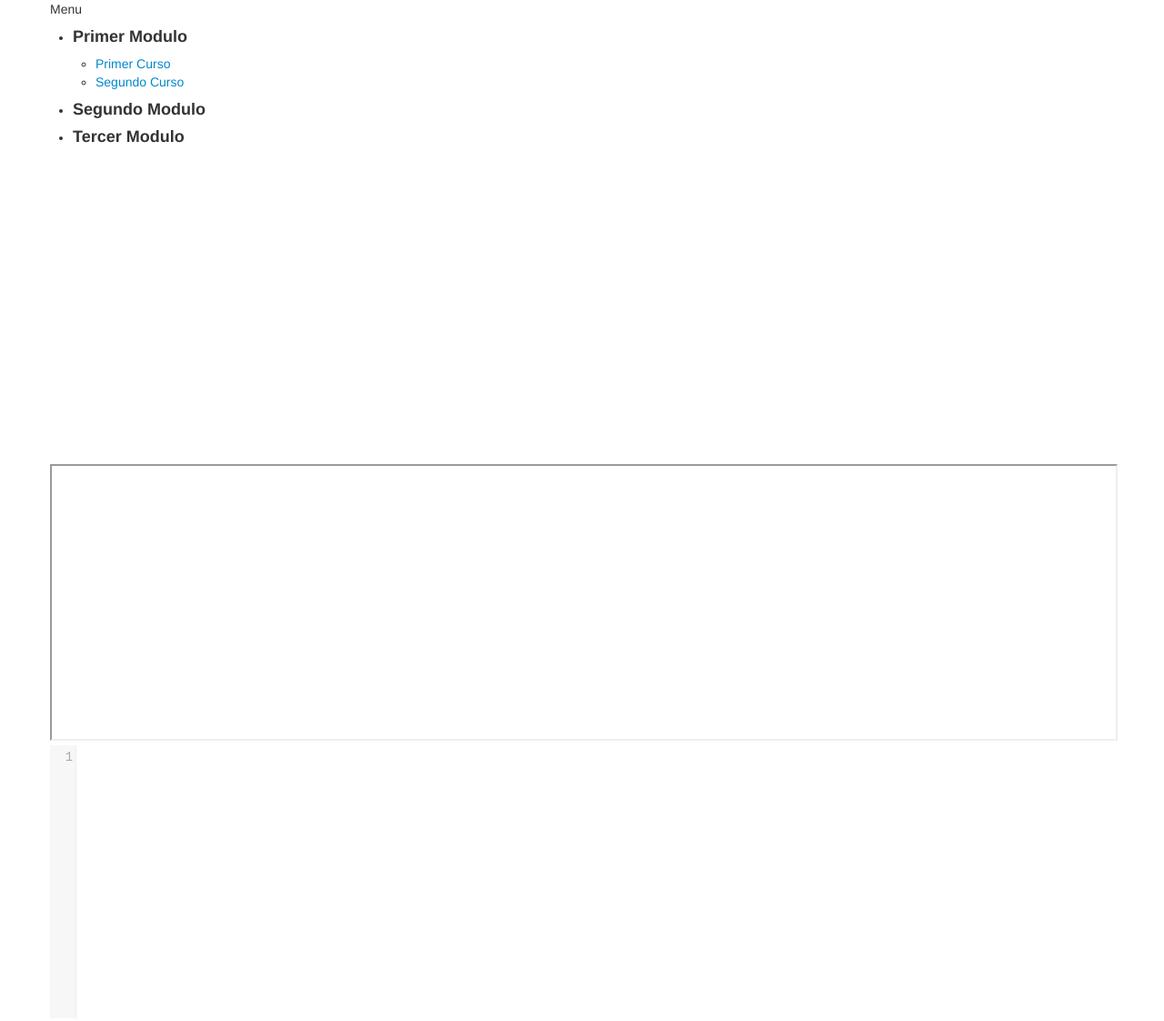
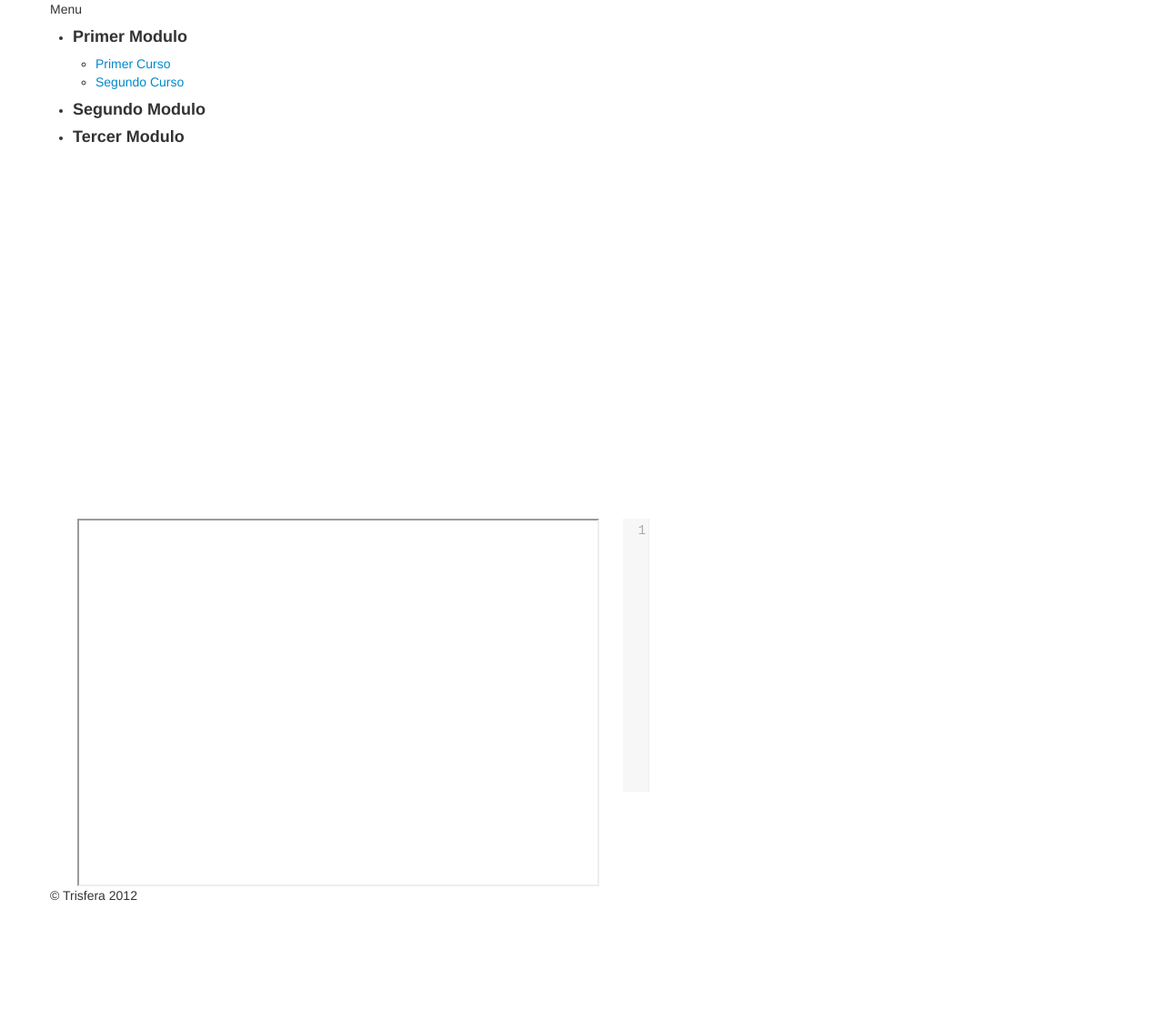
Before and after one commit to firebait/summerCampjs, a plain HTML site: page index.html in a window 1280 px wide. Shown: the top 1122 px of the page at 91% size. After the commit the page ends 1004 px from the top, so only its background shows below. Drawn offline with nearby package versions, Linux system fonts and the light colour scheme.

Commit message:
Actualizacion de documentacion y configuracion de demo.

```diff
--- a/css/main.css
+++ b/css/main.css
@@ -4,17 +4,10 @@
    Author's custom styles
    ========================================================================== */
 
+#video-container, #preview, #slides{
+	height: 400px;
+}
 #video{
 	height: 340px;
 	width:560px;
 }
-
-#preview{
-	width:100%;
-	height: 300px;
-}
-
-#slides{
-	width:100%;
-	height: 500px;
-}
--- a/index.html
+++ b/index.html
@@ -26,13 +26,24 @@
 
             <div id="menu"></div>
 
-            <div id="course">
-                <div id="video-container">
-                    <div id="video"></div>
+            <div id="course" class="row">
+                <div class="span6">
+                    <div id="video-container" class="span6">
+                        <div id="video"></div>
+                    </div>
+                    <iframe id="preview" class="span6"></iframe>
                 </div>
-                <iframe id="preview"></iframe>
-                <div id="code"></div>
-                <div id="slides"></div>
+
+
+                <div class="span5 offset 1">
+                    <div id="slides" class="span5"></div>
+                    <div id="code" class="span5"></div>
+                </div>
+
+
+
+
+
             </div>
 
             <footer>
--- a/js/main.js
+++ b/js/main.js
@@ -75,9 +75,13 @@ SummerCamp = function(options){
 	       						start: timing.timestamp,
 		       					onStart: function( options ) {
 		       						// Set el contenido del editor.
-		       						var code = self.render(timing.code);
-		          					self.codeEditor.setValue(code);
-		          					$.deck('go', timing.slide);
+		       						if(timing.code != 'undefined'){
+		       							var code = self.render(timing.code);
+		          						self.codeEditor.setValue(code);
+		       						}
+		       						if(timing.slide != 'undefined'){
+		       							$.deck('go', timing.slide);
+		       						}
 		       					}
 	     					});
 						})
--- a/menu.json
+++ b/menu.json
@@ -10,14 +10,38 @@
 				"slides": "course/module001/course001/slides.html",
 				"timing": [
 					{
-						"timestamp": 5,
+						"timestamp": 27,
 						"slide": 1,
 						"code": "course/module001/course001/code001.html"
 					},
 					{
-						"timestamp": 10,
+						"timestamp": 33,
 						"slide": 2,
 						"code": "course/module001/course001/code002.html"
+					},
+					{
+						"timestamp": 52,
+						"slide": 3
+					},
+					{
+						"timestamp": 62,
+						"slide": 4
+					},
+					{
+						"timestamp": 69,
+						"slide": 6
+					},
+					{
+						"timestamp": 100,
+						"slide": 7
+					},
+					{
+						"timestamp": 106,
+						"slide": 8
+					},
+					{
+						"timestamp": 106,
+						"slide": 9
 					}
 				]
 			},
```
Also changed, not shown: course/module001/course001/slides.html (+0 -8 lines), 1 other file.
